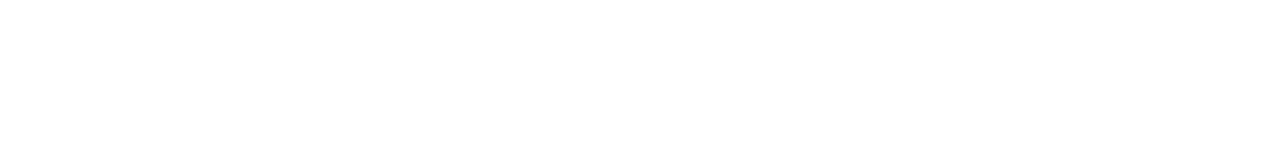
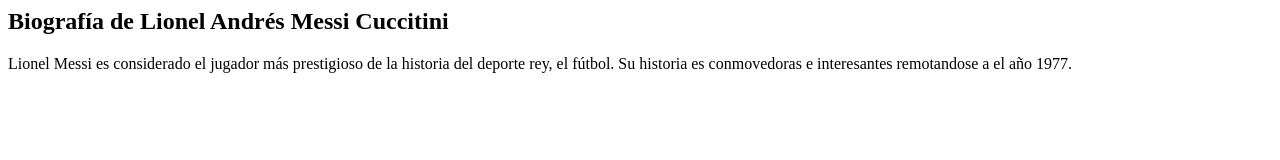
Before and after one commit to jandresbramirez/Class1-HTML, a plain HTML site: page index.html in a window 1280 px wide. Drawn offline with Linux system fonts and the light colour scheme.

Commit message:
Titulos y parrafos
Comandos de titulos y parrafos de html

```diff
--- a/index.html
+++ b/index.html
@@ -1,13 +1,49 @@
 <html>
 
     <head>
-        <title> Historia de Messi </title>
+        <!-- Título únicamente que aparece en la barrita del navegador arriba-->
+        <title> Lionel Andrés Messi Cuccittini </title>
+
         <link rel="stylesheet" href="css/style.css">
+        <!-- Link se utiliza para vincular otro archivo a este propiamente, en caso de querer vincular los estilos u otra logica, por ejemplo de JSCRIPT-->
 
     </head>
 
 
     <body>
+        <!--Section sirve para dividir la información en secciones o "parrafos"-->
+        <section>
+            <!--h1 sirve para colocar títulos en grande, varia dependiendo el número de h1,2,3,4-->
+            <h1>Biografía de Lionel Andrés Messi Cuccitini</h1>
+
+            <!--p sirve para colocar información en parrafos-->
+            <p>
+                Lionel Messi es considerado el jugador más prestigioso de la historia del deporte rey, el fútbol. Su historia es conmovedoras e interesantes remotandose a el año 1977.
+
+
+
+
+            </p>
+
+
+        </section>
+
+
+
+        <section>
+
+
+
+
+        </section>
+
+
+
+        <section>
+
+
+
+        </section>
 
 
 
```
